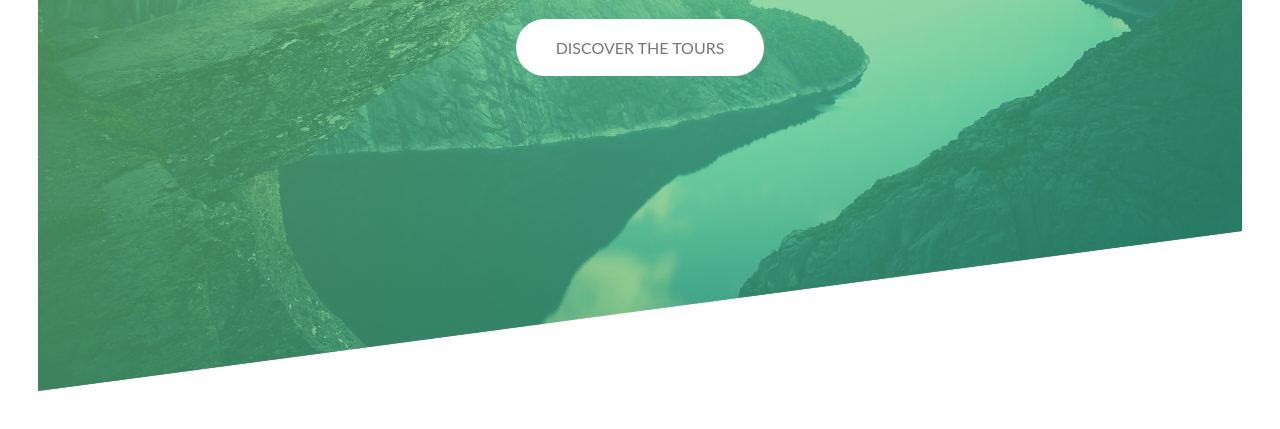
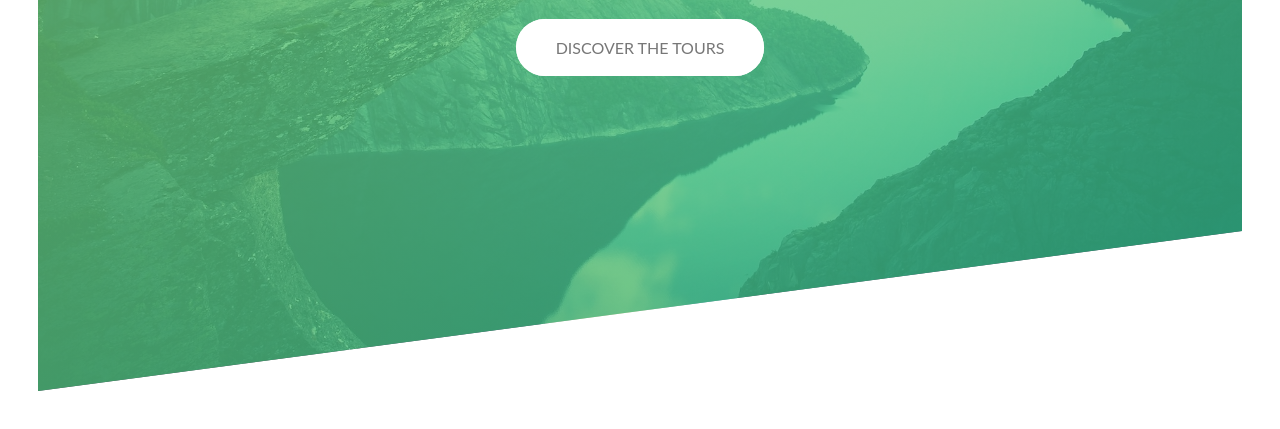
Before and after one commit to naren0706/my-profile, a plain HTML site: page index.html in a window 1280 px wide. Shown: the part 407-836 px from the top of the page. Drawn offline with Linux system fonts and the light colour scheme.

Commit message:
added more animations to the button

```diff
--- a/index.html
+++ b/index.html
@@ -18,7 +18,7 @@
                     <span class="heading-primary-sub">full stack developer</span>
                 </div>
             </h1>
-            <a href="#" class="btn btn-white">discover the  tours</a>
+            <a href="#" class="btn btn-white btn-animated">discover the  tours</a>
         </div>
     </header>
 </body>
--- a/style.css
+++ b/style.css
@@ -21,7 +21,7 @@ body {
 
 .header {
     height: 95vh;
-    background-image: linear-gradient(to right bottom, #7ed56fa2, #28b4859d), url(./img/hero.jpg);
+    background-image: linear-gradient(to right bottom, #7ed56fbb, #28b485c5), url(./img/hero.jpg);
     background-size: cover;
     background-position: top;
     clip-path: polygon(0 0, 100% 0, 100% 75vh, 0 100%);
@@ -109,7 +109,8 @@ btn:visited {
     padding: 15px 40px;
     display: inline-block;
     border-radius: 100px;
-    transition: all 0.2s;
+    transition: all .2s;
+    position: relative;
 }
 
 .btn:hover {
@@ -126,3 +127,44 @@ btn:visited {
     background-color: #fff;
     color: #777;
 }
+.btn::after{
+    content: "";
+    display: inline-block;
+    height: 100%;
+    width: 100%;
+    border-radius: 100px;
+    position: absolute;
+    top: 0;
+    left: 0;
+    z-index: -1;
+    transition: .4s;
+}
+.btn-white::after{
+    background-color: #fff;
+}
+
+.btn:hover::after{
+    transform: scaleX(1.4) scaleY(1.6);
+    opacity: 0;
+}
+
+.btn-animated{
+    animation: moveInBottom .5s ease-out .75s;
+    animation-fill-mode: backwards;
+}
+
+@keyframes moveInBottom {
+    0% {
+        opacity: 0;
+        transform: translateY(30px);
+    }
+
+    /* 80% {
+        transform: translateX(-10px);
+    } */
+
+    100% {
+        transform: translateY(0);
+        opacity: 1;
+    }
+}
```
